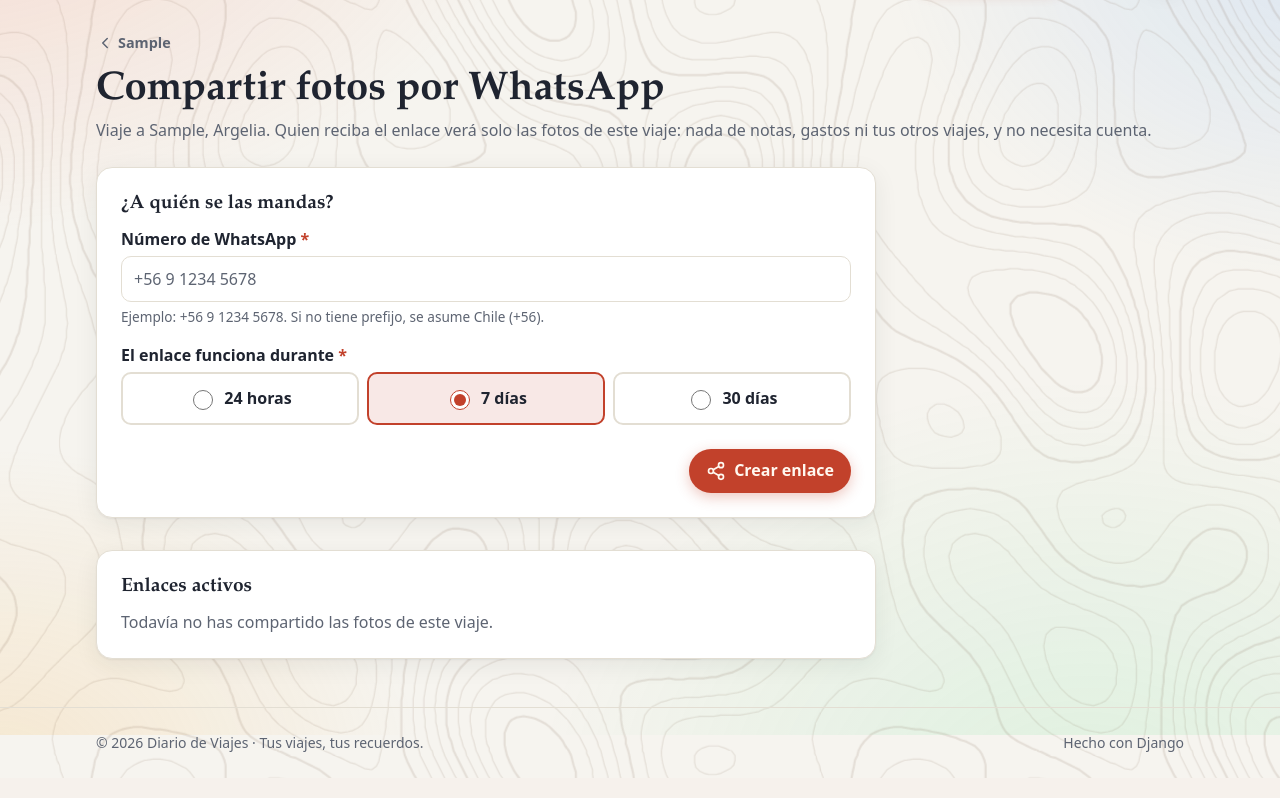
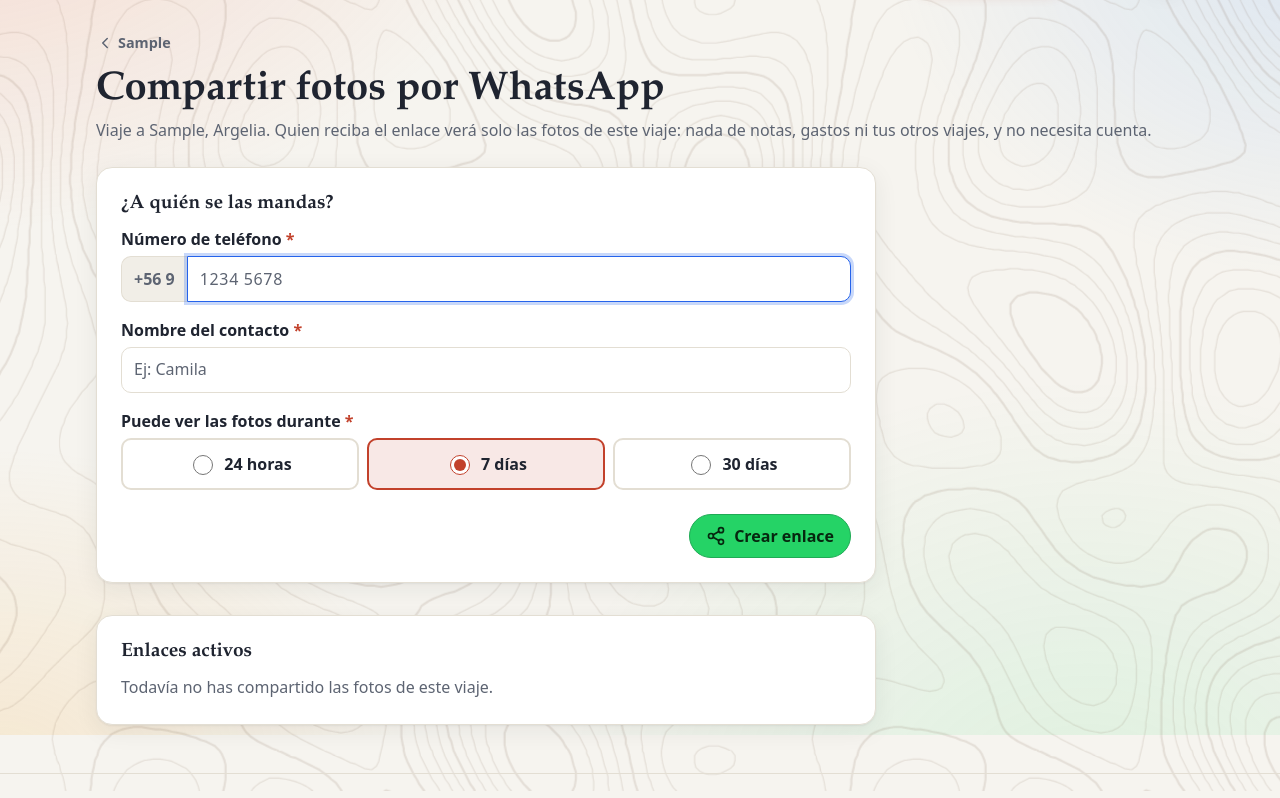
Before and after one commit to CarlosMatus00000008/BackEnd---Inacap, a Django app: page /viajes/1/fotos/compartir/ in a window 1280 px wide. Shown: the part 65-863 px from the top of the page. Run offline with Django 5.2, Linux system fonts and the light colour scheme; a user stored in the database is signed in; data comes from the database, SQL or seed files in the repository; tables that the repository leaves empty hold one stand-in row (values such as "Sample post").

Commit message:
Compartir por WhatsApp desde un modal en la portada del viaje
El botón abre un modal chico con el número (el +56 9 ya viene puesto), el
nombre del contacto y el tiempo para ver las fotos. «Enviar por WhatsApp»
crea el enlace y abre WhatsApp en otra pestaña con el mensaje «¡Hola,
<nombre>! Te invito a ver las fotos de mi viaje «<viaje>»». La página
«Compartir fotos» queda para ver y revocar los enlaces enviados, ahora con
el nombre del contacto.

Co-Authored-By: Claude Opus 5.5 <noreply@anthropic.com>

```diff
--- a/static/css/app.css
+++ b/static/css/app.css
@@ -1347,6 +1347,58 @@
     padding: var(--e4) var(--e5) var(--e5);
     border-top: 1px solid var(--borde);
     margin-top: var(--e3);
+  }
+
+  /* Modal chico (compartir fotos): un formulario corto, con botón de cerrar */
+  .dialogo--chico {
+    width: min(100% - 2rem, 420px);
+  }
+
+  .dialogo--chico .dialogo__cuerpo {
+    gap: var(--e4);
+    padding-bottom: var(--e5);
+  }
+
+  .dialogo--chico .campo--dias label {
+    gap: var(--e1);
+    padding: var(--e2);
+    white-space: nowrap;
+  }
+
+  .dialogo__cerrar {
+    margin: 0 0 0 auto;
+  }
+
+  .dialogo__nota {
+    margin: 0;
+    text-align: center;
+    font-size: 0.85rem;
+  }
+
+  /* Teléfono con el «+56 9» ya puesto: se escriben solo los 8 dígitos siguientes */
+  .telefono-chile {
+    display: flex;
+    align-items: stretch;
+  }
+
+  .telefono-chile__prefijo {
+    display: flex;
+    align-items: center;
+    padding: 0 var(--e3);
+    border: 1px solid var(--borde);
+    border-right: 0;
+    border-radius: var(--radio-sm) 0 0 var(--radio-sm);
+    background: var(--superficie-2);
+    color: var(--texto-suave);
+    font-weight: 700;
+    white-space: nowrap;
+  }
+
+  .campo .telefono-chile input {
+    flex: 1;
+    min-width: 0;
+    border-radius: 0 var(--radio-sm) var(--radio-sm) 0;
+    letter-spacing: 0.04em;
   }
 
   @media (max-width: 479px) {
--- a/static/js/app.js
+++ b/static/js/app.js
@@ -300,3 +300,14 @@ for (const boton of document.querySelectorAll("[data-copiar]")) {
     }
   });
 }
+
+/* 9. Formularios dentro de un modal que se envían en otra pestaña (compartir por WhatsApp):
+      al enviar, el modal se cierra y queda limpio para la próxima vez. */
+for (const formulario of document.querySelectorAll("form[data-cerrar-al-enviar]")) {
+  formulario.addEventListener("submit", () => {
+    setTimeout(() => {
+      formulario.closest("dialog")?.close();
+      formulario.reset();
+    }, 0);
+  });
+}
--- /dev/null
+++ b/templates/viajes/_compartir_campos.html
@@ -0,0 +1,12 @@
+{# Campos para compartir las fotos: el número ya trae el +56 9 y se escriben los 8 dígitos que siguen. #}
+{% include "parciales/errores_formulario.html" %}
+<div class="campo campo--numero {{ form.numero.css_classes }}">
+  <label for="{{ form.numero.id_for_label }}">{{ form.numero.label }}<span class="solo-lectores"> (los 8 dígitos después del +56 9)</span></label>
+  <div class="telefono-chile">
+    <span class="telefono-chile__prefijo" aria-hidden="true">+56 9</span>
+    {{ form.numero }}
+  </div>
+  {{ form.numero.errors }}
+</div>
+{{ form.nombre.as_field_group }}
+{{ form.dias.as_field_group }}
--- a/templates/viajes/compartir_fotos.html
+++ b/templates/viajes/compartir_fotos.html
@@ -16,7 +16,7 @@
 <div class="columna-lectura compartir-fotos">
   {% if nuevo %}
     <section class="tarjeta enlace-nuevo" aria-labelledby="titulo-enlace-nuevo">
-      <h2 id="titulo-enlace-nuevo">{% icono "check" %} Enlace listo para {{ nuevo.telefono|telefono }}</h2>
+      <h2 id="titulo-enlace-nuevo">{% icono "check" %} Enlace listo para {{ nuevo.nombre|default:"tu contacto" }}</h2>
       <p class="texto-suave">Abre WhatsApp: el mensaje ya viene escrito, solo tienes que enviarlo. Funciona hasta el {{ nuevo.vence|date:"j \d\e F \a \l\a\s H:i" }}.</p>
       <div class="enlace-nuevo__acciones">
         <a class="boton boton--primario boton--whatsapp" href="{{ whatsapp }}" target="_blank" rel="noopener">{% icono "compartir" %} Abrir WhatsApp</a>
@@ -30,11 +30,9 @@
     {% if tiene_fotos %}
       <form method="post" action="{{ url_propia }}" class="formulario">
         {% csrf_token %}
-        {% include "parciales/errores_formulario.html" %}
-        {{ form.telefono.as_field_group }}
-        {{ form.dias.as_field_group }}
+        {% include "viajes/_compartir_campos.html" %}
         <div class="formulario__acciones">
-          <button type="submit" class="boton boton--primario">{% icono "compartir" %} Crear enlace</button>
+          <button type="submit" class="boton boton--whatsapp">{% icono "compartir" %} Crear enlace</button>
         </div>
       </form>
     {% else %}
@@ -49,7 +47,7 @@
         {% for enlace in enlaces %}
           <li>
             <div>
-              <strong>{{ enlace.telefono|telefono }}</strong>
+              <strong>{{ enlace.nombre|default:"Sin nombre" }} · {{ enlace.telefono|telefono }}</strong>
               <span class="texto-suave">Enviado {{ enlace.creado|hace }} · vence el {{ enlace.vence|date:"j M Y, H:i" }}</span>
             </div>
             <form method="post" action="{% url 'viajes:fotos_revocar' viaje.pk enlace.pk %}">
--- a/viajes/forms.py
+++ b/viajes/forms.py
@@ -18,7 +18,6 @@ from django.urls import reverse_lazy
 from PIL import Image, ImageOps
 
 from core.formularios import FechaInput, FormularioBase, TextoField, TextoLargoField
-from cuentas.forms import TelefonoField
 
 from .models import Actividad, EnlaceFotos, EstadoViaje, FotoViaje, Gasto, Pais, Viaje
 from .monedas import MONEDA_DE_PAIS
@@ -340,14 +339,36 @@ class FotosForm(FormularioBase, forms.Form):
 # ---------------------------------------------------------------------------
 # Compartir las fotos por WhatsApp
 # ---------------------------------------------------------------------------
+class CelularChileField(forms.CharField):
+    """
+    Celular chileno: el formulario ya muestra «+56 9», así que se escriben los 8 dígitos
+    siguientes («1234 5678»). También acepta el número completo pegado («+56 9 1234 5678»).
+    Se guarda como «+56912345678».
+    """
+
+    widget = forms.TextInput(
+        attrs={"inputmode": "numeric", "autocomplete": "off", "placeholder": "1234 5678", "maxlength": 16}
+    )
+    mensaje = "Escribe los 8 dígitos que van después del +56 9, por ejemplo 1234 5678."
+
+    def to_python(self, value):
+        valor = super().to_python(value)
+        if not valor:
+            return valor
+        digitos = re.sub(r"\D", "", valor)
+        for prefijo in ("569", "9"):
+            if len(digitos) == len(prefijo) + 8 and digitos.startswith(prefijo):
+                digitos = digitos[len(prefijo) :]
+        if len(digitos) != 8:
+            raise forms.ValidationError(self.mensaje, code="celular_invalido")
+        return f"+569{digitos}"
+
+
 class CompartirFotosForm(FormularioBase, forms.Form):
-    telefono = TelefonoField(
-        label="Número de WhatsApp",
-        max_length=20,
-        help_text="Ejemplo: +56 9 1234 5678. Si no tiene prefijo, se asume Chile (+56).",
-    )
+    numero = CelularChileField(label="Número de teléfono")
+    nombre = TextoField(label="Nombre del contacto", max_length=60)
     dias = forms.TypedChoiceField(
-        label="El enlace funciona durante",
+        label="Puede ver las fotos durante",
         choices=EnlaceFotos.VIGENCIAS,
         coerce=int,
         initial=7,
@@ -356,4 +377,5 @@ class CompartirFotosForm(FormularioBase, forms.Form):
 
     def __init__(self, *args, **kwargs):
         super().__init__(*args, **kwargs)
-        self.fields["telefono"].widget.attrs.update(placeholder="+56 9 1234 5678", autocomplete="off")
+        self.fields["numero"].widget.attrs["autofocus"] = True  # al abrir el modal, se escribe directo el número
+        self.fields["nombre"].widget.attrs.update(placeholder="Ej: Camila", autocomplete="off")
--- a/viajes/models.py
+++ b/viajes/models.py
@@ -481,6 +481,7 @@ class EnlaceFotos(models.Model):
 
     viaje = models.ForeignKey(Viaje, on_delete=models.CASCADE, related_name="enlaces_fotos", verbose_name="viaje")
     token = models.CharField("código", max_length=64, unique=True, default=generar_token, editable=False)
+    nombre = models.CharField("contacto", max_length=60, blank=True, help_text="Nombre de quien recibe el enlace.")
     telefono = models.CharField("teléfono", max_length=20, help_text="A quién se le envió, en formato +56912345678.")
     creado = models.DateTimeField("creado", auto_now_add=True)
     vence = models.DateTimeField("vence")
@@ -493,11 +494,12 @@ class EnlaceFotos(models.Model):
         ordering = ["-creado"]
 
     def __str__(self):
-        return f"Fotos de {self.viaje} para {self.telefono}"
+        return f"Fotos de {self.viaje} para {self.nombre or self.telefono}"
 
     def get_absolute_url(self):
         return reverse("viajes:fotos_publicas", args=[self.token])
 
     @classmethod
-    def crear(cls, viaje, telefono: str, dias: int):
-        return cls.objects.create(viaje=viaje, telefono=telefono, vence=timezone.now() + timedelta(days=dias))
+    def crear(cls, viaje, telefono: str, dias: int, nombre: str = ""):
+        vence = timezone.now() + timedelta(days=dias)
+        return cls.objects.create(viaje=viaje, nombre=nombre, telefono=telefono, vence=vence)
--- a/viajes/views/compartir.py
+++ b/viajes/views/compartir.py
@@ -1,8 +1,9 @@
 """
 Compartir las fotos de un viaje por WhatsApp con un enlace privado.
 
-- El dueño del viaje crea un enlace para un número de teléfono: la app arma el mensaje y
-  WhatsApp se abre con el texto listo para enviar (https://wa.me/...).
+- El dueño del viaje crea el enlace desde un modal en la portada del viaje (número, nombre
+  del contacto y vigencia): WhatsApp se abre con el mensaje listo (https://wa.me/...).
+  En la página «Compartir fotos» ve los enlaces enviados y puede revocarlos.
 - Quien abre el enlace ve SOLO las fotos del viaje, sin cuenta y sin el menú del sitio:
   nada de notas, gastos, itinerario ni otros viajes.
 - El enlace deja de funcionar cuando vence o cuando el dueño lo revoca.
@@ -27,9 +28,10 @@ from ..models import EnlaceFotos
 def enlace_whatsapp(enlace, url) -> str:
     """https://wa.me/56912345678?text=… abre WhatsApp (app o web) con el mensaje escrito."""
     vence = timezone.localtime(enlace.vence)
+    saludo = f"¡Hola, {enlace.nombre}!" if enlace.nombre else "¡Hola!"
     mensaje = (
-        f"¡Hola! Te comparto las fotos de mi viaje a {enlace.viaje.destino} 📷\n{url}\n"
-        f"El enlace funciona hasta el {vence:%d-%m-%Y}."
+        f"{saludo} Te invito a ver las fotos de mi viaje «{enlace.viaje.destino}» 📷\n{url}\n"
+        f"(Puedes verlas hasta el {vence:%d-%m-%Y})"
     )
     return f"https://wa.me/{enlace.telefono.lstrip('+')}?text={quote(mensaje)}"
 
@@ -59,7 +61,11 @@ class CompartirFotosView(AccesoMixin, ViajePadrePropioMixin, FormView):
         if not self.viaje.fotos.exists():
             form.add_error(None, "Este viaje todavía no tiene fotos para compartir.")
             return self.form_invalid(form)
-        enlace = EnlaceFotos.crear(self.viaje, form.cleaned_data["telefono"], form.cleaned_data["dias"])
+        datos = form.cleaned_data
+        enlace = EnlaceFotos.crear(self.viaje, datos["numero"], datos["dias"], nombre=datos["nombre"])
+        if "abrir_whatsapp" in self.request.POST:  # desde el modal: directo a WhatsApp
+            url = self.request.build_absolute_uri(enlace.get_absolute_url())
+            return redirect(enlace_whatsapp(enlace, url))
         return redirect(f"{self.url_propia()}?nuevo={enlace.pk}")
 
 
@@ -72,7 +78,8 @@ class RevocarEnlaceView(AccesoMixin, ViajePadrePropioMixin, View):
     def post(self, request, *args, **kwargs):
         enlace = get_object_or_404(EnlaceFotos, pk=kwargs["enlace_pk"], viaje=self.viaje)
         enlace.delete()
-        messages.success(request, f"Revocaste el enlace enviado al {enlace.telefono}. Ya no se pueden ver las fotos.")
+        destinatario = enlace.nombre or enlace.telefono
+        messages.success(request, f"Revocaste el enlace enviado a {destinatario}. Ya no puede ver las fotos.")
         return redirect("viajes:fotos_compartir", pk=self.viaje.pk)
 
 
--- a/viajes/views/lectura.py
+++ b/viajes/views/lectura.py
@@ -9,7 +9,7 @@ from django.db.models import Count, Q, Sum
 from django.utils import timezone
 from django.views.generic import DetailView, ListView
 
-from ..forms import ActividadForm, FiltroViajesForm, FotosForm, GastoForm
+from ..forms import ActividadForm, CompartirFotosForm, FiltroViajesForm, FotosForm, GastoForm
 from ..mixins import AccesoMixin, PaginacionTolerante
 from ..models import Actividad, CategoriaGasto, EstadoViaje, FotoViaje, Gasto, Pais, Viaje
 from ..monedas import nombre_moneda
@@ -115,6 +115,7 @@ class ViajeDetalleView(AccesoMixin, DetailView):
             )
             contexto["gasto_form"] = GastoForm(instance=Gasto(viaje=viaje))
             contexto["fotos_form"] = FotosForm(viaje=viaje)
+            contexto["compartir_form"] = CompartirFotosForm()
         return contexto
 
     @staticmethod
```
Also changed, not shown: templates/viajes/viaje_detalle.html (+22 -1 lines), viajes/tests/test_compartir_fotos.py (+24 -7 lines), viajes/migrations/0008_contacto_del_enlace.py (added).
